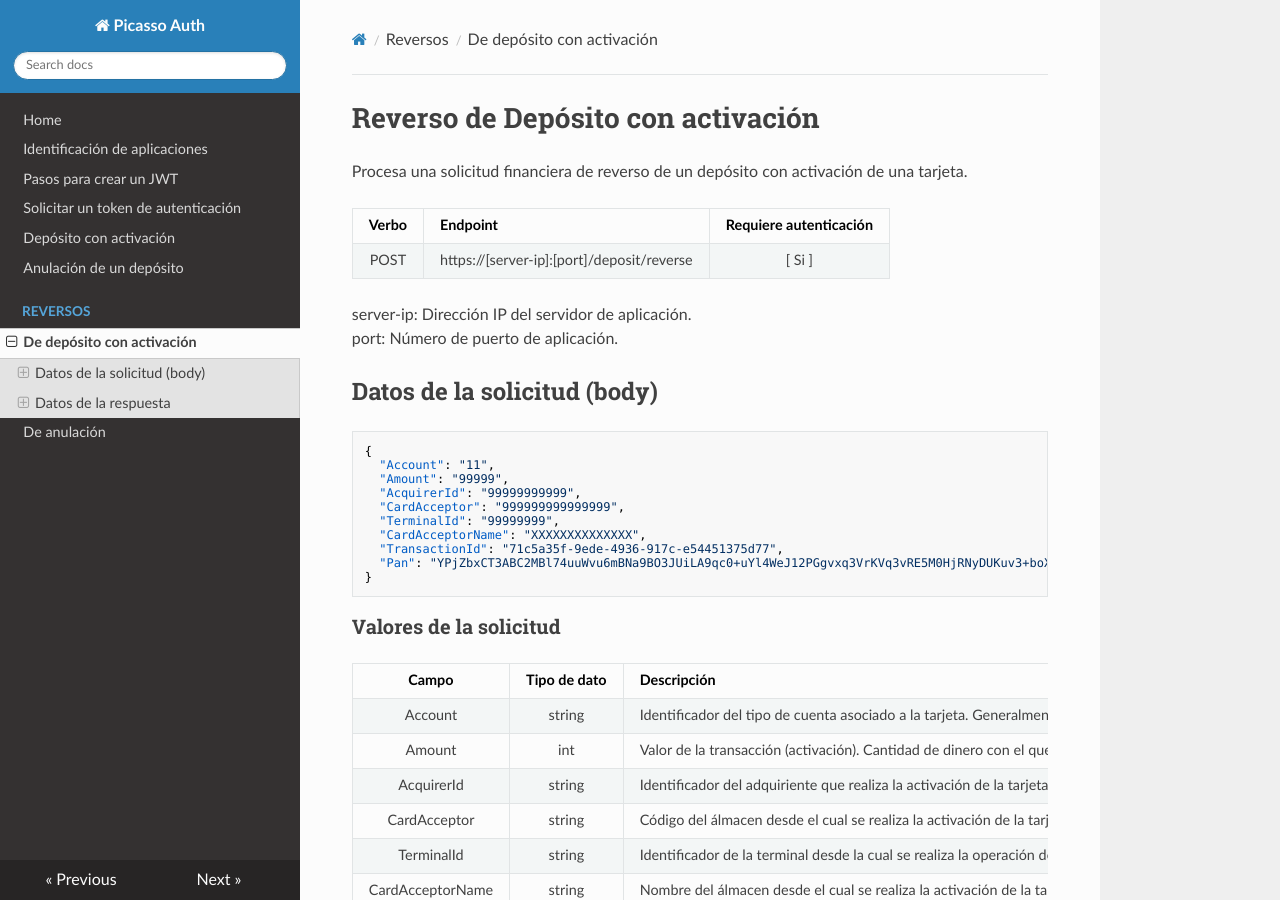
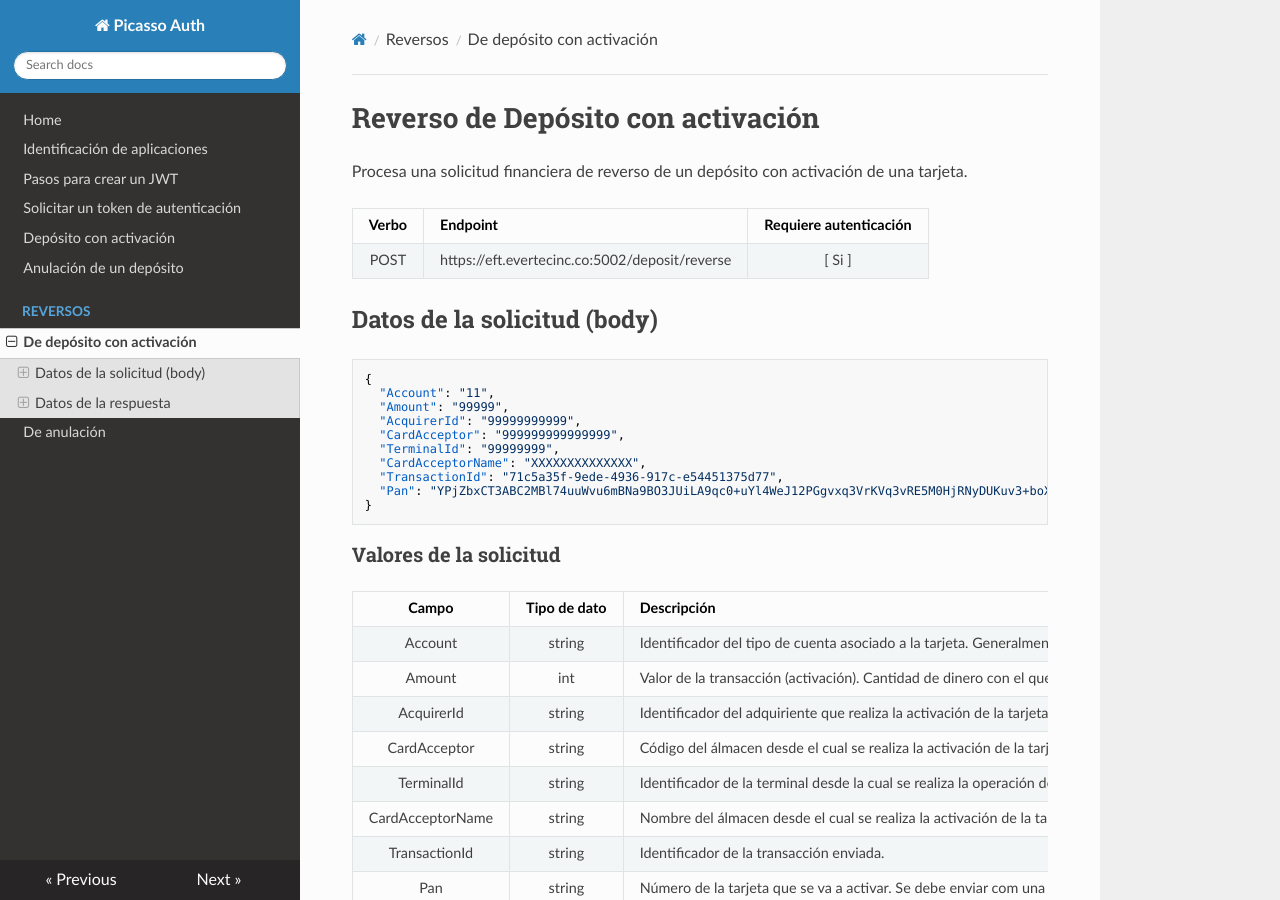
Before and after one commit to Picasso-api/Evertec-API, an MkDocs documentation site: the page built from docs/DepositReverse.md, in a window 1280 px wide and 900 px high. Built offline with MkDocs 1.6.1, drawn with Linux system fonts in a browser that asks for light colours; nearby versions of some CDN libraries.

Commit message:
Update DepositReverse.md

```diff
--- a/docs/DepositReverse.md
+++ b/docs/DepositReverse.md
@@ -4,10 +4,7 @@ Procesa una solicitud financiera de reverso de un depósito con activación de u
 
 | Verbo | Endpoint                                      | Requiere autenticación |
 | :---: | --------------------------------------------- | :--------------------: |
-| POST  | https://[server-ip]:[port]/deposit/reverse           |          [ Si ]        |
-
-server-ip: Dirección IP del servidor de aplicación.
-port: Número de puerto de aplicación.
+| POST  | https://eft.evertecinc.co:5002/deposit/reverse           |          [ Si ]        |
 
 ## Datos de la solicitud (body)
 
```
